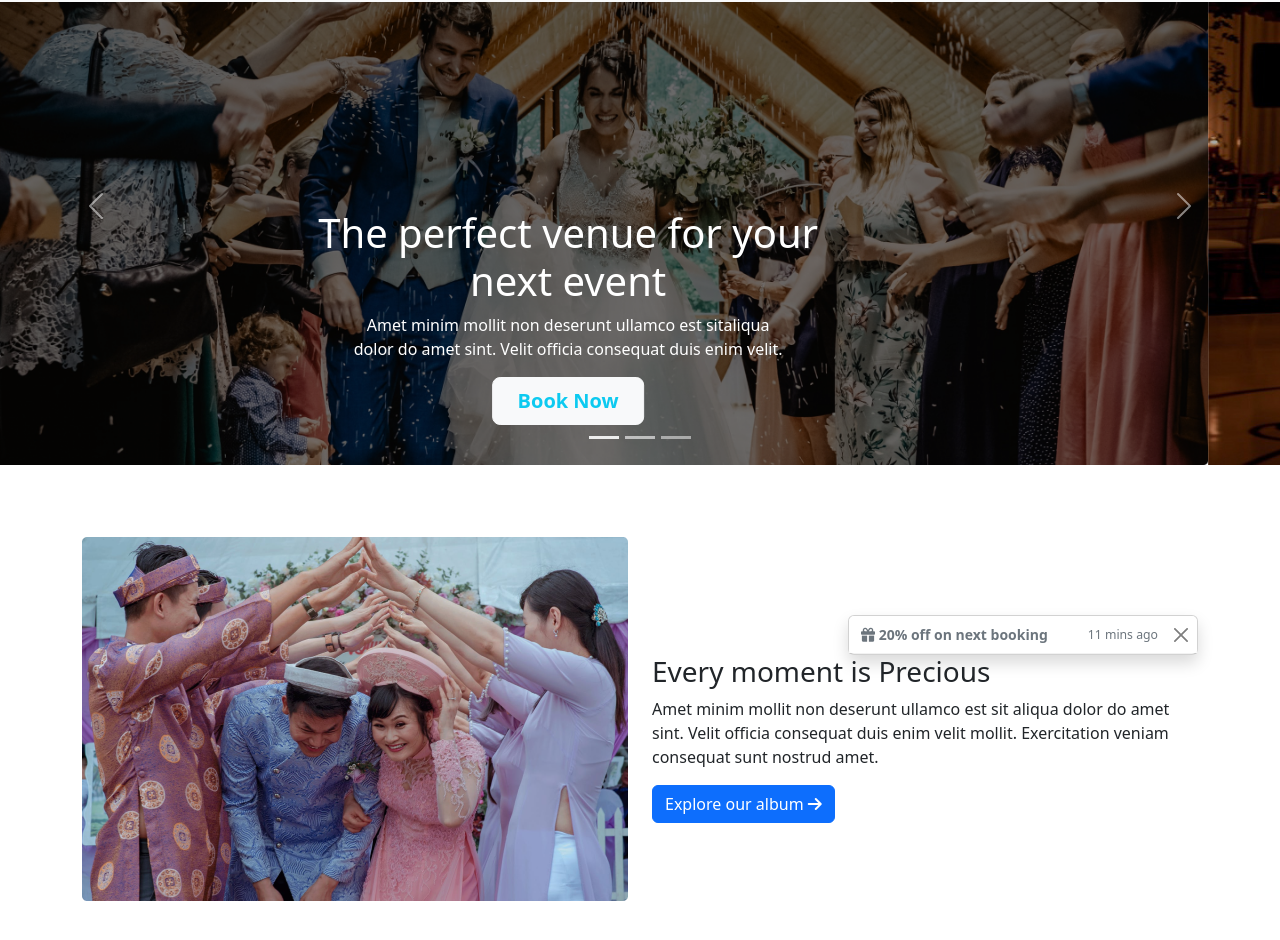
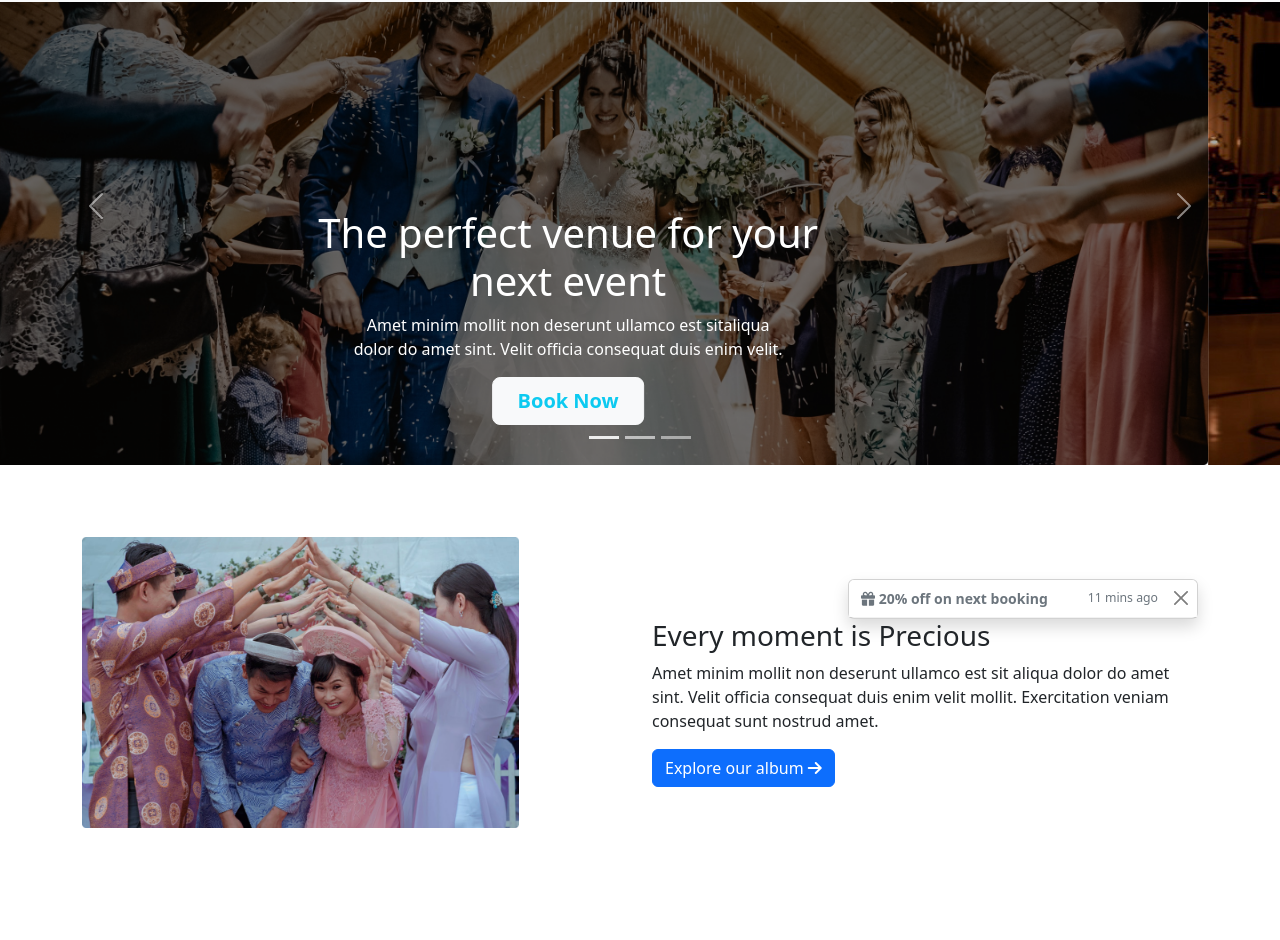
Before and after one commit to almahfuzhossen/Abacus-Convention-Center-, a plain HTML site: page index.html in a window 1280 px wide. Shown: the part 54-994 px from the top of the page. After the commit the page ends 954 px from the top, so only its background shows below. Drawn offline with nearby package versions, Linux system fonts and the light colour scheme.

Commit message:
correction

```diff
--- a/index.html
+++ b/index.html
@@ -110,7 +110,7 @@
               <div class="container">
              <div class="row cols-12 justify-content-center align-items-center">
               <div class="col-sm-6 col-12">
-                <img width=100% src="images/wedding.png" alt="">
+                <img width="80%" src="images/wedding.png" alt="">
               </div>
               <div class="col-sm-6 col-12">
                 <div class="toast show ms-auto " role="alert" aria-live="assertive" aria-atomic="true">
```
